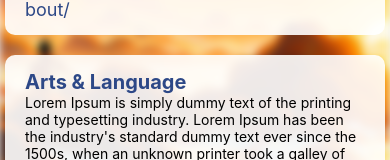
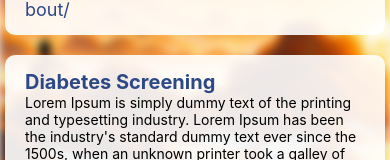
Before and after one commit to ntpotraz/PIC-Health-App, a React Native app: screen /Health in a window 390 px wide. Shown: the part 277-437 px from the top of the page. Built offline with nearby package versions, Linux system fonts and the light colour scheme.

Commit message:
Changed Arts & Languages into Diabetes Screening

```diff
--- a/screens/HealthScreen.jsx
+++ b/screens/HealthScreen.jsx
@@ -42,7 +42,7 @@ export default function HealthScreen() {
           </View>
 
           <View style={textBox.container}>
-            <Text style={textBox.title}>Arts & Language</Text>
+            <Text style={textBox.title}>Diabetes Screening</Text>
             <Text style={textBox.text}>
             Lorem Ipsum is simply dummy text of the printing and typesetting industry.
             Lorem Ipsum has been the industry's standard dummy text ever since the 1500s,
```
